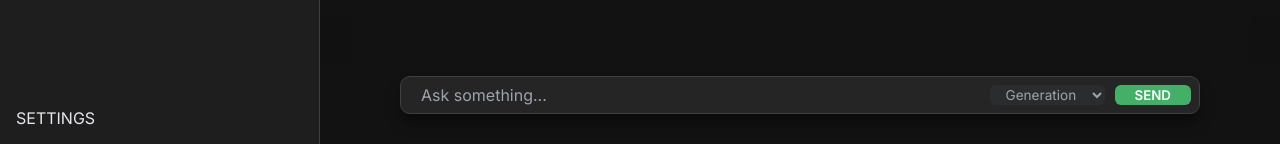
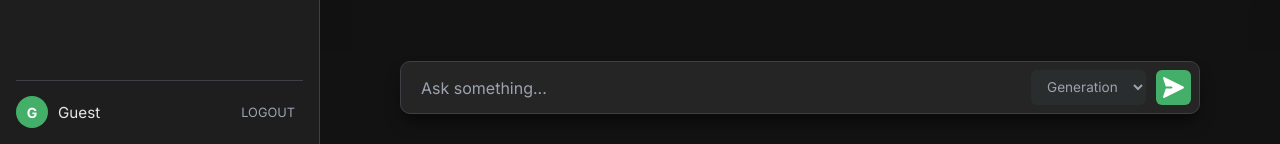
Before and after one commit to elab-development/internet-tehnologije-2025-localpersonaldevassistant_2020_0364, a React (Vite) app in the folder client/: page /chat/1 in a window 1280 px wide. Shown: the part 656-800 px from the top of the page. Built offline with nearby package versions, Linux system fonts and the light colour scheme; no server answers.

Commit message:
added logout implementation on frontend side and some styling

```diff
--- a/client/src/components/InputComponent.css
+++ b/client/src/components/InputComponent.css
@@ -54,9 +54,16 @@
   background-color: var(--primary);
   color: white;
   border-radius: var(--radius-sm);
-  padding: 0 20px;
   font-weight: 600;
   transition: background-color 0.2s;
+  display: flex;
+  align-items: center;
+  justify-content: center;
+  padding: 5px;
+}
+
+#inputForm > button:hover {
+  cursor: pointer;
 }
 
 #inputForm > button:hover {
--- a/client/src/components/InputComponent.tsx
+++ b/client/src/components/InputComponent.tsx
@@ -1,6 +1,7 @@
 import { useChat } from "../context/ChatContext";
 import type { Mode } from "../types/types";
 import "./InputComponent.css";
+import sendIcon from "../assets/send-icon.svg";
 
 const InputComponent = () => {
   const { sendMessageStream } = useChat();
@@ -30,7 +31,7 @@ const InputComponent = () => {
           <option value="ANALYSIS">Analysis</option>
           <option value="DEBUG">Debug</option>
         </select>
-        <button type="submit">SEND</button>
+        <button type="submit"><img src={sendIcon} width="25" height="25" /></button>
       </form>
     </div>
   );
--- a/client/src/components/LoginForm.tsx
+++ b/client/src/components/LoginForm.tsx
@@ -26,8 +26,21 @@ const LoginForm = () => {
 
         navigate("/chat");
       } else {
-        console.log(":(((((((((((((((");
         console.log(response);
+      }
+    });
+  }
+
+  function handleGuestLogin(e: React.MouseEvent) {
+    e.preventDefault();
+
+    CommunicationController.sendRequest("POST", "/api/guest", {}).then((response) => {
+      if (response.ok) {
+        const payload = response.payload as { token: string };
+        localStorage.setItem("token", payload.token);
+        navigate("/chat");
+      } else {
+        alert("Failed to start guest session.");
       }
     });
   }
@@ -39,7 +52,7 @@ const LoginForm = () => {
       <button id="logInButton" type="submit">
         LOG IN
       </button>
-      <a href="">Continue as guest</a>
+      <a href="#" onClick={handleGuestLogin}>Continue as guest</a>
       <Link to="/register">Create new account</Link>
     </form>
   );
--- a/client/src/components/RegisterForm.css
+++ b/client/src/components/RegisterForm.css
@@ -1,34 +1,58 @@
 #registerForm {
-  height: 100px;
   width: 350px;
   display: flex;
   flex-direction: column;
-  align-items: end;
-  gap: 7px;
+  gap: 12px;
+  background-color: var(--bg-card);
+  padding: 30px;
+  border-radius: var(--radius-lg);
+  border: 1px solid var(--border-color);
+  box-shadow: var(--shadow-lg);
+  height: auto; /* Allow auto height */
 }
 
 #registerForm > input {
-  border: 1px solid white;
-  padding: 5px;
-  border-radius: 10px;
+  background-color: var(--bg-app);
+  border: 1px solid var(--border-color);
+  color: var(--text-main);
+  padding: 12px;
+  border-radius: var(--radius-sm);
+  font-size: 0.95rem;
   width: 100%;
   box-sizing: border-box;
+  transition: border-color 0.2s;
 }
 
 #registerForm > input:focus {
-  border: 1px solid white;
+  border-color: var(--primary);
   outline: none;
 }
 
 #registerButton {
-  background-color: #ff8427;
-  padding: 5px;
-  font-weight: bolder;
-  font-size: 15px;
-  border-radius: 10px;
+  background-color: var(--primary);
+  color: white;
+  padding: 12px;
+  border-radius: var(--radius-sm);
+  font-weight: 600;
+  font-size: 1rem;
+  margin-top: 10px;
   width: 100%;
+  transition: background-color 0.2s;
 }
 
 #registerButton:hover {
+  background-color: var(--primary-hover);
   cursor: pointer;
 }
+
+#registerForm a {
+  color: var(--primary);
+  font-size: 0.9rem;
+  text-align: center;
+  text-decoration: none;
+  margin-top: 10px;
+}
+
+#registerForm a:hover {
+  text-decoration: underline;
+}
--- a/client/src/components/RegisterForm.tsx
+++ b/client/src/components/RegisterForm.tsx
@@ -1,9 +1,11 @@
 import type { FormEvent } from "react";
 import "./RegisterForm.css";
 import CommunicationController from "../communication/CommunicationController";
-import { Link } from "react-router-dom";
+import { Link, useNavigate } from "react-router-dom";
 
 const RegisterForm = () => {
+  const navigate = useNavigate();
+
   function handleRegisterClick(e: FormEvent) {
     e.preventDefault();
 
@@ -17,7 +19,15 @@ const RegisterForm = () => {
       body: { username, password },
     }).then((response) => {
       if (response.ok) {
-        console.log("Registration successful!");
+        const payload = response.payload as { token: string };
+
+        if (payload.token) {
+            localStorage.setItem("token", payload.token);
+            navigate("/chat");
+        } else {
+            alert("Registration successful! Please log in.");
+            navigate("/login");
+        }
       } else {
         console.error("Registration failed:", response);
       }
--- a/client/src/pages/ChatPage.css
+++ b/client/src/pages/ChatPage.css
@@ -30,3 +30,61 @@
   overflow: hidden;
   width: 100%;
 }
+
+#userProfileContainer {
+  margin-top: 10px;
+  padding-top: 15px;
+  border-top: 1px solid var(--border-color);
+  display: flex;
+  align-items: center;
+  justify-content: space-between;
+}
+
+.userInfo {
+  display: flex;
+  align-items: center;
+  gap: 10px;
+  overflow: hidden;
+}
+
+.avatarCircle {
+  width: 32px;
+  height: 32px;
+  background-color: var(--primary);
+  color: white;
+  border-radius: 50%;
+  display: flex;
+  align-items: center;
+  justify-content: center;
+  font-weight: bold;
+  font-size: 14px;
+  flex-shrink: 0;
+}
+
+.userName {
+  color: var(--text-main);
+  font-size: 0.95rem;
+  font-weight: 500;
+  white-space: nowrap;
+  overflow: hidden;
+  text-overflow: ellipsis;
+}
+
+#logoutButton {
+  background: transparent;
+  border: none;
+  color: var(--text-muted);
+  font-size: 0.8rem;
+  cursor: pointer;
+  padding: 8px;
+  border-radius: var(--radius-sm);
+  transition: all 0.2s;
+  display: flex;
+  align-items: center;
+  justify-content: center;
+}
+
+#logoutButton:hover {
+  background-color: rgba(239, 68, 68, 0.1); /* Subtle red tint */
+  color: var(--accent-danger);
+}
--- a/client/src/pages/ChatPage.tsx
+++ b/client/src/pages/ChatPage.tsx
@@ -1,20 +1,42 @@
+import { useNavigate } from "react-router-dom";
 import ChatHeader from "../components/ChatHeader";
 import Conversation from "../components/Conversation";
 import InputComponent from "../components/InputComponent";
 import Sessions from "../components/Sessions";
 import { useChat } from "../context/ChatContext";
+import CommunicationController from "../communication/CommunicationController";
+import { AuthUtil } from "../utils/AuthUtil";
 import "./ChatPage.css";
 
 const ChatPage = () => {
   const { messages, currentSessionId, sessions, refreshSessions } = useChat();
+  const activeSession = sessions.find((s) => s.id === currentSessionId);
+  const navigate = useNavigate();
 
-  const activeSession = sessions.find((s) => s.id === currentSessionId);
+  const handleLogout = async () => {
+    await CommunicationController.sendRequest("POST", "/api/logout", {});
+    localStorage.removeItem("token");
+    navigate("/login");
+  };
+
+  const username = AuthUtil.getUsername();
+  const userInitial = username.charAt(0).toUpperCase();
 
   return (
     <div id="chatPage">
       <div id="sidebar">
         <Sessions />
-        <div>SETTINGS</div>
+        <div id="userProfileContainer">
+          <div className="userInfo">
+            <div className="avatarCircle">{userInitial}</div>
+            <span className="userName" title={username}>
+              {username}
+            </span>
+          </div>
+          <button id="logoutButton" onClick={handleLogout} title="Logout">
+            LOGOUT
+          </button>
+        </div>
       </div>
       <div id="main">
         <div id="chatContainer">
--- a/client/src/pages/RegisterPage.css
+++ b/client/src/pages/RegisterPage.css
@@ -1,16 +1,24 @@
 #registerPage {
   width: 100%;
   height: 100vh;
-
-  gap: 30px;
   display: flex;
   justify-content: center;
   align-items: center;
   flex-direction: column;
+  background-color: var(--bg-app);
+  gap: 20px;
+}
+
+#registerPage h1 {
+  font-size: 2rem;
+  color: var(--text-main);
+  font-weight: 700;
+  text-align: center;
 }
 
 #descriptionText {
-  font-size: 16px;
-  font-style: italic;
-  color: grey;
+  color: var(--text-muted);
+  margin-bottom: 20px;
+  font-size: 1rem;
+  font-style: normal;
 }
--- /dev/null
+++ b/client/src/utils/AuthUtil.ts
@@ -0,0 +1,57 @@
+export interface UserTokenPayload {
+  userId: number;
+  username: string;
+  role: "ADMIN" | "REGULAR" | "GUEST";
+  exp: number;
+  iat: number;
+}
+
+export class AuthUtil {
+  /**
+   * Retrieves the raw token from local storage.
+   */
+  static getToken(): string | null {
+    return localStorage.getItem("token");
+  }
+
+  /**
+   * Decodes the JWT and returns the payload object.
+   * Handles base64 decoding safely (including UTF-8 characters).
+   */
+  static getDecodedToken(): UserTokenPayload | null {
+    const token = this.getToken();
+    if (!token) return null;
+
+    try {
+      const base64Url = token.split(".")[1];
+      const base64 = base64Url.replace(/-/g, "+").replace(/_/g, "/");
+      const jsonPayload = decodeURIComponent(
+        window
+          .atob(base64)
+          .split("")
+          .map((c) => "%" + ("00" + c.charCodeAt(0).toString(16)).slice(-2))
+          .join(""),
+      );
+      return JSON.parse(jsonPayload);
+    } catch (error) {
+      console.error("Failed to decode JWT:", error);
+      return null;
+    }
+  }
+
+  /**
+   * Helper to get just the username, defaulting to "Guest" if not logged in.
+   */
+  static getUsername(): string {
+    const payload = this.getDecodedToken();
+    return payload ? payload.username : "Guest";
+  }
+
+  /**
+   * Helper to check if the current user is a Guest.
+   */
+  static isGuest(): boolean {
+    const payload = this.getDecodedToken();
+    return payload?.role === "GUEST";
+  }
+}
```
Also changed, not shown: client/src/assets/send-icon.svg (added), 1 other file (tests, documents, lock files or other folders).
